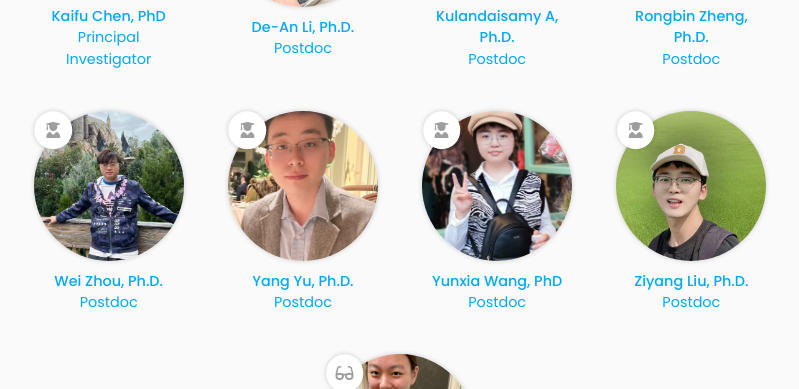
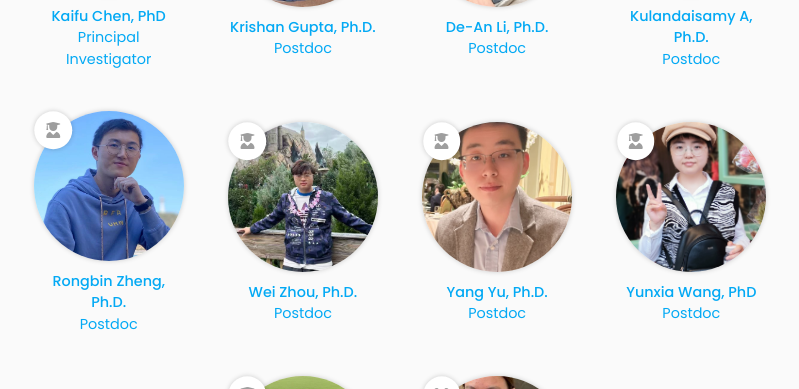
Before and after one commit to kaifuchenlab/kaifuchenlab.github.io, a Jekyll site: the page built from 2.team/index.md, in a window 1280 px wide and 900 px high, cut to the strip 511-900 px from the top of the window. Shown: the whole strip, without its empty margins (240-1039 px from the left). Built offline with Jekyll 4.4.1, drawn with Linux system fonts in a browser that asks for light colours; part of the change alters nothing that is shown.

```diff
--- a/2.team/index.md
+++ b/2.team/index.md
@@ -20,6 +20,12 @@ nav:
   data="members"
   component="portrait"
   filters="role: instructor"
+%}
+{%
+  include list.html
+  data="members"
+  component="portrait"
+  filters="role: postdoc2021"
 %}
 {%
   include list.html
```
